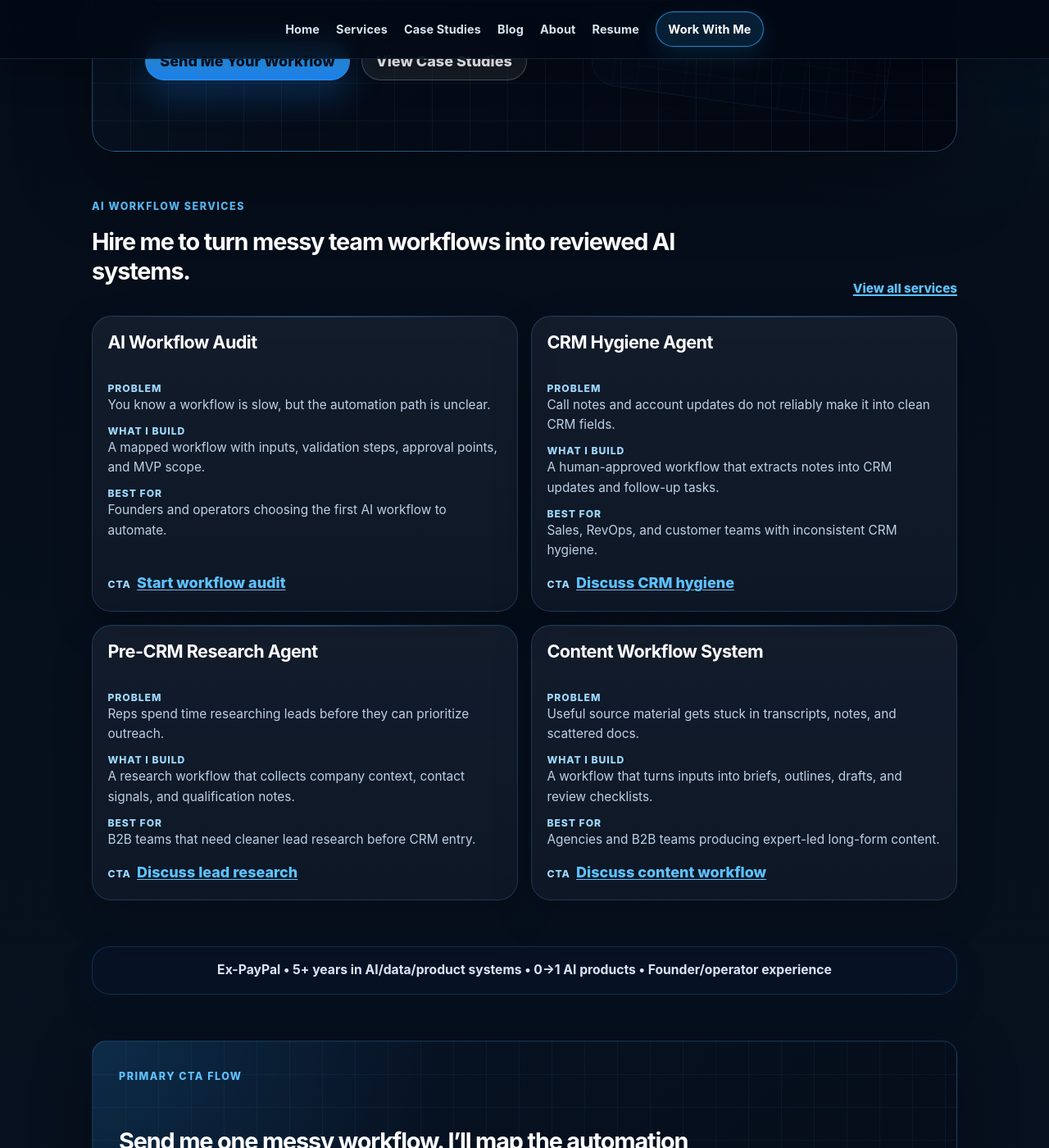
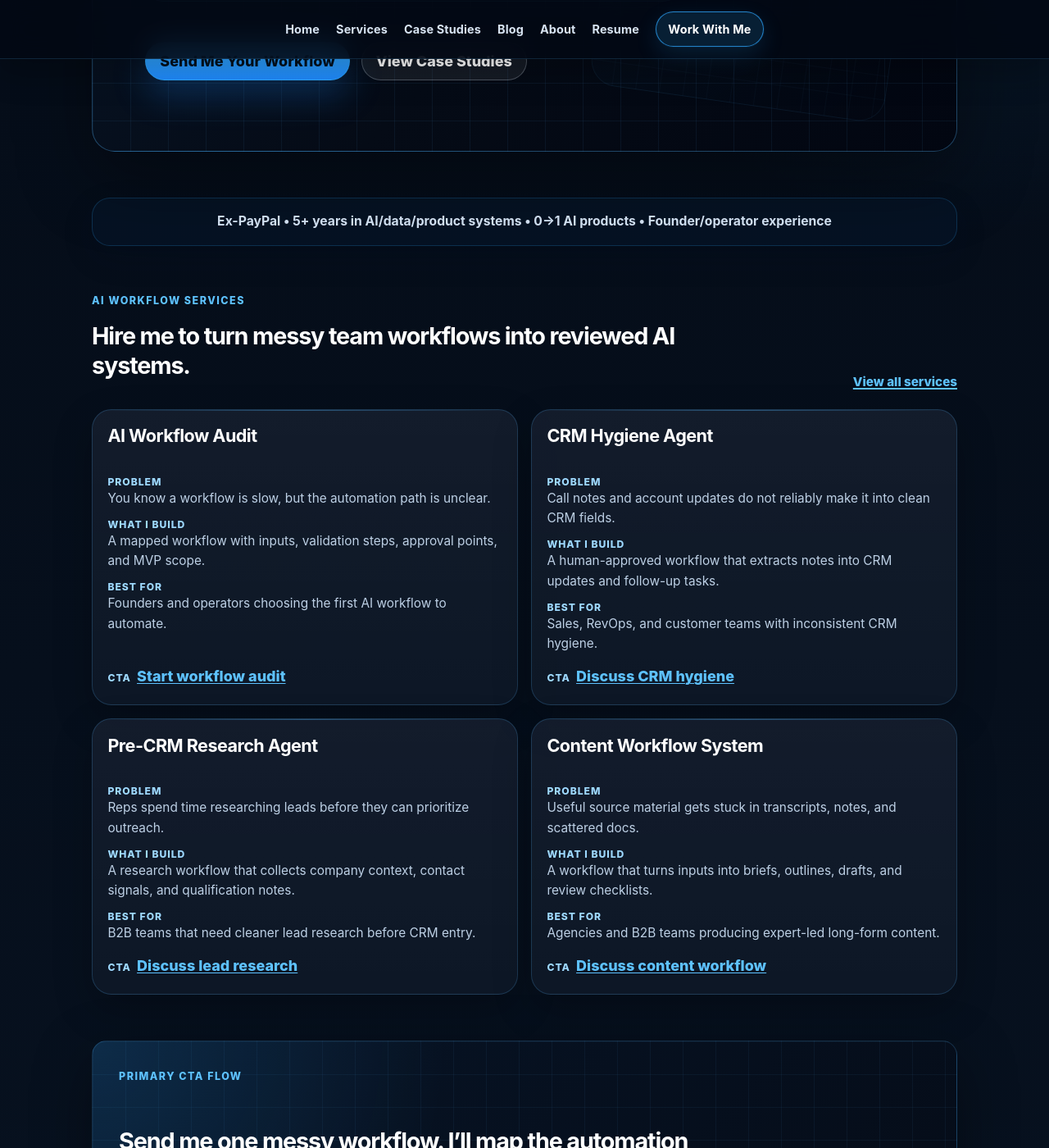
Before and after one commit to mahadevupadhyayula/mahadevupadhyayula.github.io, a Jekyll site: the page built from index.md, in a window 1280 px wide and 1400 px high, scrolled down 647 px. Shown: the whole window at 82% size. Built offline with Jekyll 4.4.1, drawn with Linux system fonts in a browser that asks for light colours.

Commit message:
Move homepage trust row below hero

```diff
--- a/index.md
+++ b/index.md
@@ -13,6 +13,10 @@ description: I build human-approved AI workflow systems for B2B teams, including
     <a class="button-link button-primary" href="{{ '/work-with-me?intent=homepage-send-workflow' | relative_url }}">Send Me Your Workflow</a>
     <a class="button-link button-secondary" href="{{ '/case-studies' | relative_url }}">View Case Studies</a>
   </div>
+</section>
+
+<section class="trust-row" aria-label="Relevant experience">
+  <p>Ex-PayPal • 5+ years in AI/data/product systems • 0→1 AI products • Founder/operator experience</p>
 </section>
 
 <section id="services" class="stage-one-services" aria-labelledby="services-title">
@@ -73,10 +77,6 @@ description: I build human-approved AI workflow systems for B2B teams, including
       <p class="card-cta"><span>CTA</span><a href="{{ '/work-with-me?intent=homepage-content-workflow' | relative_url }}">Discuss content workflow</a></p>
     </article>
   </div>
-</section>
-
-<section class="trust-row" aria-label="Relevant experience">
-  <p>Ex-PayPal • 5+ years in AI/data/product systems • 0→1 AI products • Founder/operator experience</p>
 </section>
 
 <section id="work-with-me" class="workflow-cta" aria-labelledby="workflow-title">
```
